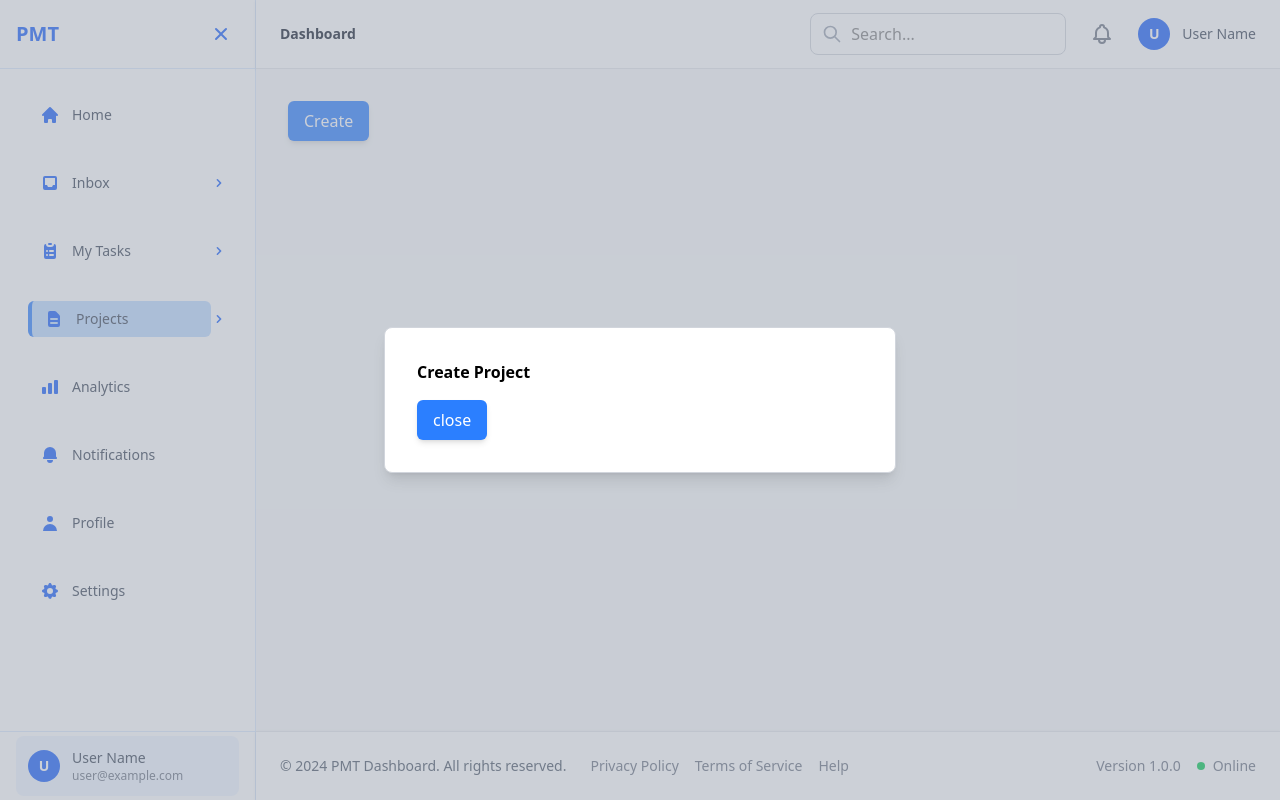
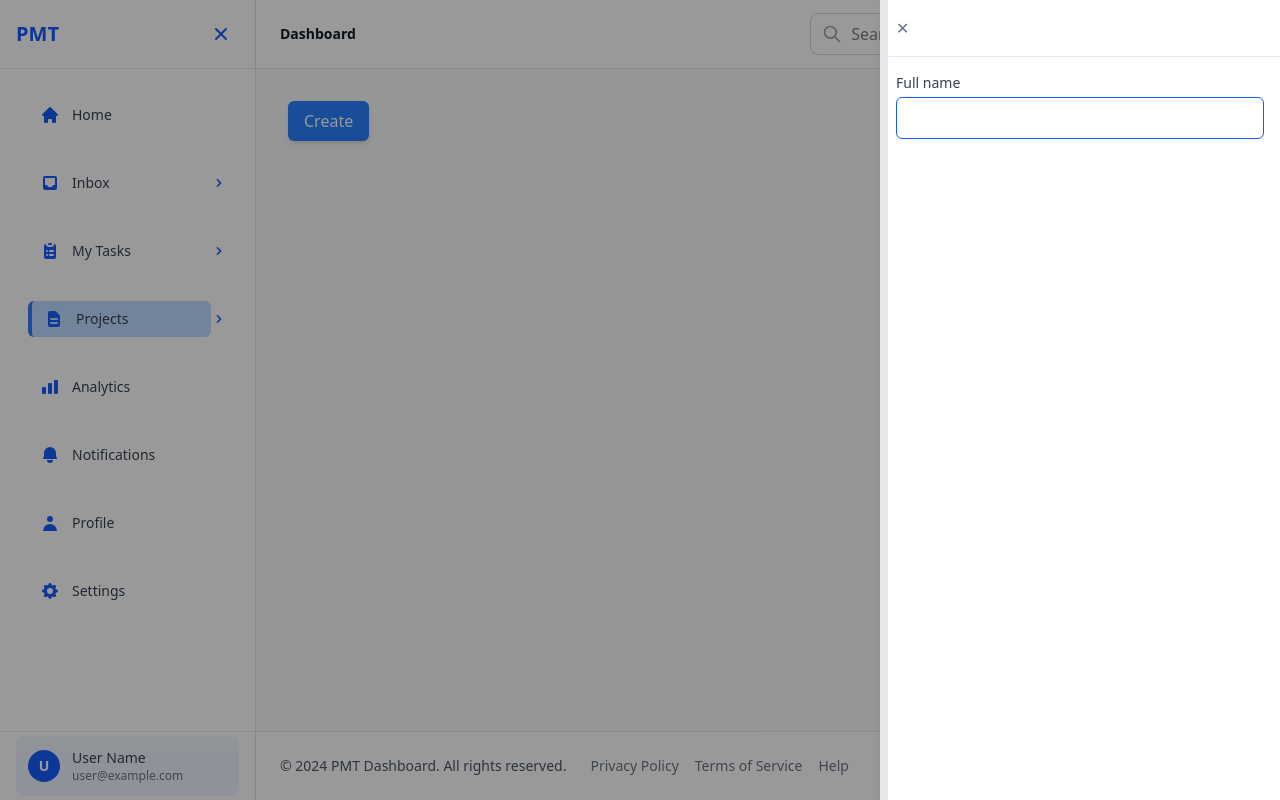
Before and after one commit to Sushil88081/PMT, a React (Vite) app in the folder pmt-app/: page /projects in a window 1280 px wide. Both pictures are taken after a click on the button "Create". Built offline with nearby package versions, Linux system fonts and the light colour scheme.

Commit message:
feat:drawer and input and fix poopoverdialog

```diff
--- /dev/null
+++ b/pmt-app/src/commonComponents/input.tsx
@@ -0,0 +1,32 @@
+import React from "react";
+
+interface InputProps {
+  label?: string;
+  type?: string;
+  placeholder?: string;
+  value?: string;
+  onChange?: (e: React.ChangeEvent<HTMLInputElement>) => void;
+  className?: string;
+}
+
+export const Input: React.FC<InputProps> = ({
+  label,
+  type = "text",
+  placeholder = "",
+  value,
+  onChange,
+  className = "",
+}) => {
+  return (
+    <div className="flex flex-col space-y-1 w-full">
+      {label && <label className="text-sm font-medium text-gray-700">{label}</label>}
+      <input
+        type={type}
+        placeholder={placeholder}
+        value={value}
+        onChange={onChange}
+        className={`w-full border-1 border-blue-600 rounded-md px-3 py-2 placeholder-gray-400 focus:outline-none  ${className}`}
+      />
+    </div>
+  );
+};
--- a/pmt-app/src/commonComponents/popoverDialog.tsx
+++ b/pmt-app/src/commonComponents/popoverDialog.tsx
@@ -12,7 +12,7 @@ export const PopoverDialog: React.FC<DialogProps> = ({ children, close, isOpen,t
   return (
     <Dialog open={isOpen} onClose={close} className="relative z-50">
       {/* Gray overlay */}
-      <div className="fixed inset-0 bg-gray-400/50" aria-hidden="true" />
+      <div className="fixed inset-0 bg-black/40" aria-hidden="true" />
 
       <div className="fixed inset-0 flex items-center justify-center p-4">
         <DialogPanel className="max-w-lg w-full space-y-4 border border-gray-300 rounded-lg bg-white p-8 shadow-lg">
--- /dev/null
+++ b/pmt-app/src/commonComponents/sideDrawer.tsx
@@ -0,0 +1,86 @@
+import React, { useState } from "react";
+
+interface SideDrawerProps {
+  isOpen: boolean;
+  onClose: () => void;
+  children: React.ReactNode;
+  position?: "left" | "right";
+}
+
+export const SideDrawer: React.FC<SideDrawerProps> = ({
+  isOpen,
+  onClose,
+  children,
+  position = "right",
+}) => {
+  const [width, setWidth] = useState(400); // default width (px)
+  const [isResizing, setIsResizing] = useState(false);
+
+  const handleMouseDown = () => setIsResizing(true);
+
+  const handleMouseMove = (e: MouseEvent) => {
+    if (!isResizing) return;
+    if (position === "right") {
+      setWidth(window.innerWidth - e.clientX);
+    } else {
+      setWidth(e.clientX);
+    }
+  };
+
+  const handleMouseUp = () => setIsResizing(false);
+
+  React.useEffect(() => {
+    if (isResizing) {
+      window.addEventListener("mousemove", handleMouseMove);
+      window.addEventListener("mouseup", handleMouseUp);
+    } else {
+      window.removeEventListener("mousemove", handleMouseMove);
+      window.removeEventListener("mouseup", handleMouseUp);
+    }
+    return () => {
+      window.removeEventListener("mousemove", handleMouseMove);
+      window.removeEventListener("mouseup", handleMouseUp);
+    };
+  }, [isResizing]);
+
+  return (
+    <>
+      {/* Overlay */}
+      {isOpen && (
+        <div
+          className="fixed inset-0 bg-black/40 z-40"
+          onClick={onClose}
+        />
+      )}
+
+      {/* Drawer */}
+      <div
+        style={{ width }}
+        className={`fixed top-0 h-full bg-white shadow-lg z-50 transform transition-transform duration-300
+        ${position === "right" ? "right-0" : "left-0"}
+        ${isOpen ? "translate-x-0" : position === "right" ? "translate-x-full" : "-translate-x-full"}`}
+      >
+        {/* Header */}
+        <div className="flex items-center justify-between p-4 border-b border-gray-200">
+          <button
+            onClick={onClose}
+            className="text-gray-500 hover:text-gray-700"
+          >
+            ✕
+          </button>
+        </div>
+
+        {/* Content */}
+        <div className="p-4">{children}</div>
+
+        {/* Resize handle */}
+        <div
+          onMouseDown={handleMouseDown}
+          className={`absolute top-0 h-full w-2 cursor-col-resize bg-gray-200 ${
+            position === "right" ? "left-0" : "right-0"
+          }`}
+        />
+      </div>
+    </>
+  );
+};
--- a/pmt-app/src/container/project/project.tsx
+++ b/pmt-app/src/container/project/project.tsx
@@ -2,15 +2,27 @@
 import { useState } from 'react'
 import { Button } from '../../commonComponents/button'
 import { PopoverDialog } from '../../commonComponents/popoverDialog'
+import { Input } from '../../commonComponents/input'
+import { SideDrawer } from '../../commonComponents/sideDrawer'
+
 
 const Project = () => {
   const [isOpen, setIsOpen] = useState(false)
+  const [openDrawer,setopenDrawer]=useState(false)
   function handleClick() {
-    setIsOpen(true)
+    // setIsOpen(true)
+    setopenDrawer(true)
   }
   function handleClose(){
     setIsOpen(false)
+
   }
+
+
+
+  const [fullName,setFullName]=useState("")
+  console.log("fullname",fullName)
+
   return (
     <div>
       <Button
@@ -44,6 +56,10 @@ const Project = () => {
 
       />
 
+ <SideDrawer isOpen={openDrawer} onClose={() => setopenDrawer(false)} position="right">
+
+          <Input className='' label='Full name ' onChange={(e)=>setFullName(e.target.value)} value={fullName}/>
+      </SideDrawer>
     </div>
   )
 }
```
